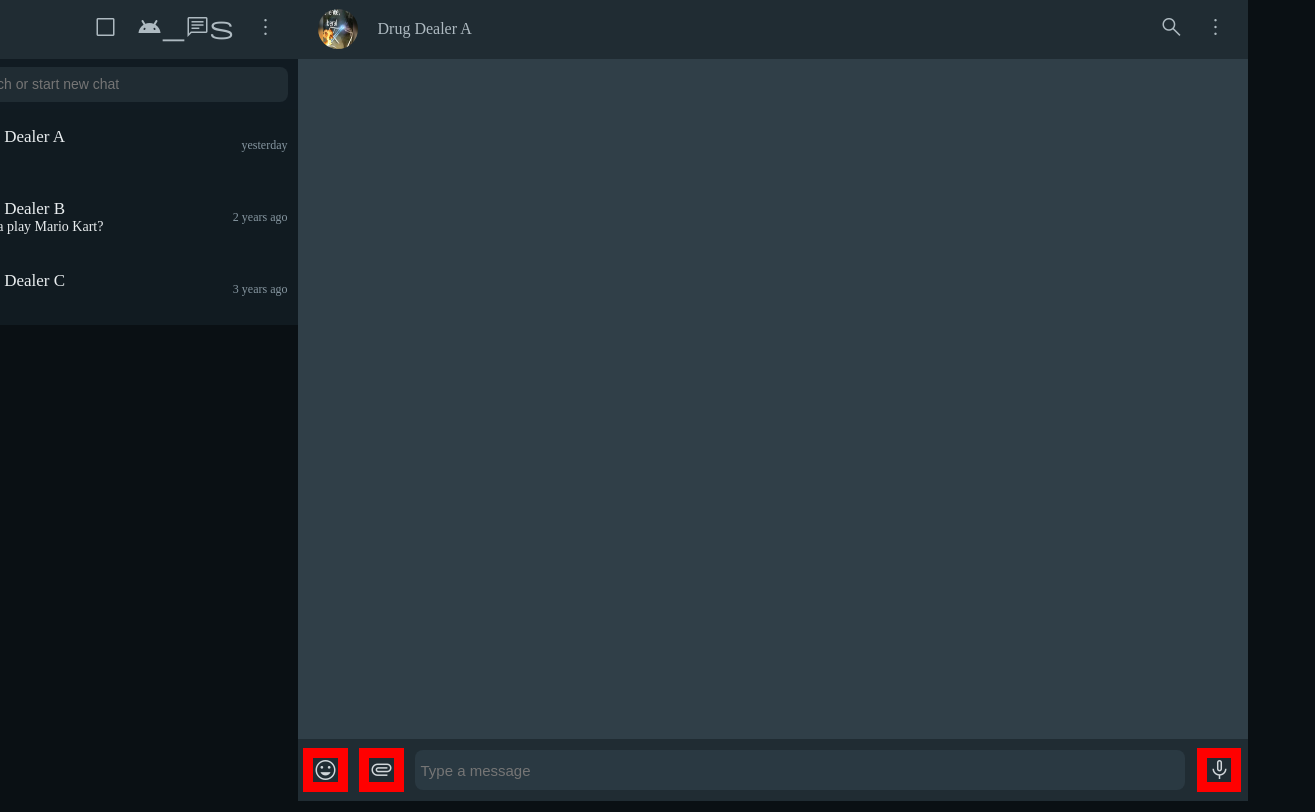
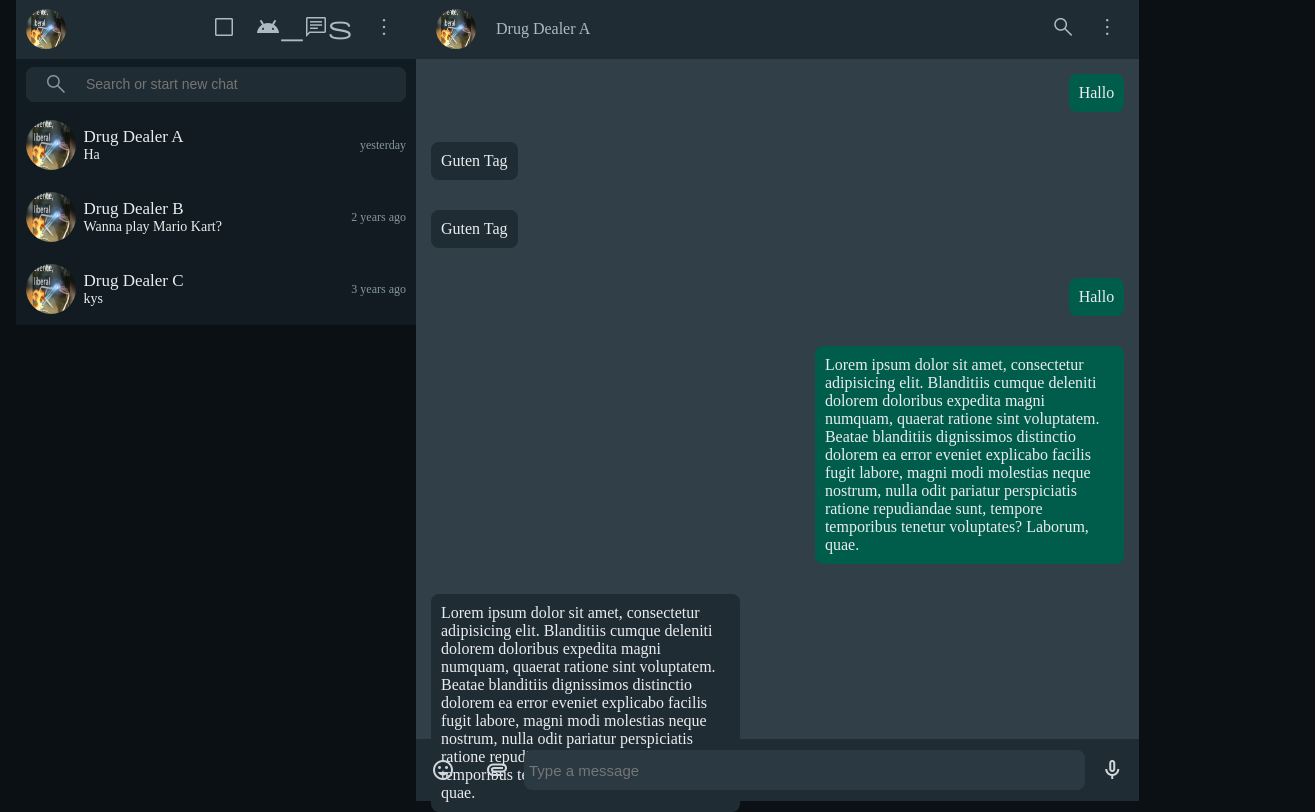
Before and after one commit to Anthony1x/chat-harder, an Angular app: page / in a window 1280 px wide. Shown: the whole page, 1315 px wide, since content can reach past the window. Built offline with nearby package versions, Linux system fonts and the light colour scheme; no server answers.

Commit message:
Fixed input styling, refactored search into its own component and added chat messages

```diff
--- a/src/app/app.component.html
+++ b/src/app/app.component.html
@@ -7,5 +7,6 @@
   <div class="content">
     <ch-chat-window-header></ch-chat-window-header>
     <ch-chat-window></ch-chat-window>
+    <ch-chat-input></ch-chat-input>
   </div>
 </div>
--- a/src/app/app.module.ts
+++ b/src/app/app.module.ts
@@ -7,10 +7,11 @@ import {ChatsOverviewComponent} from './chats-overview/chats-overview.component'
 import {ChatWindowComponent} from './chat-window/chat-window.component'
 import {SearchComponent} from './search/search.component'
 import {SidebarTopComponent} from './sidebar-top/sidebar-top.component'
-import {ChatWindowHeaderComponent} from './chat-window-header/chat-window-header.component'
+import {ChatWindowHeaderComponent} from './chat-window-header/chat-window-header.component';
+import { ChatInputComponent } from './chat-input/chat-input.component'
 
 @NgModule({
-  declarations: [AppComponent, ChatsOverviewComponent, ChatWindowComponent, SearchComponent, SidebarTopComponent, ChatWindowHeaderComponent],
+  declarations: [AppComponent, ChatsOverviewComponent, ChatWindowComponent, SearchComponent, SidebarTopComponent, ChatWindowHeaderComponent, ChatInputComponent],
   imports: [BrowserModule, AppRoutingModule],
   providers: [],
   bootstrap: [AppComponent],
--- /dev/null
+++ b/src/app/chat-input/chat-input.component.html
@@ -0,0 +1,6 @@
+<div class="search">
+  <span class="material-symbols-outlined">mood</span>
+  <span class="material-symbols-outlined">attachment</span>
+  <input type="text" placeholder="Type a message">
+  <span class="material-symbols-outlined">mic</span>
+</div>
--- /dev/null
+++ b/src/app/chat-input/chat-input.component.scss
@@ -0,0 +1,23 @@
+input {
+  height: 30px;
+  border: 0;
+  padding: 5px;
+  width: 100%;
+  background-color: #2A3942;
+  border-radius: 8px;
+  font-size: 15px;
+  color: #D1D7DB;
+  outline: none;
+}
+.search {
+  display: flex;
+  width: 100%;
+  height: 62px;
+  color: #D1D7DB;
+  background-color: #202C33;
+  align-items: center;
+
+  span{
+    margin: 0 15px;
+  }
+}
--- /dev/null
+++ b/src/app/chat-input/chat-input.component.ts
@@ -0,0 +1,15 @@
+import { Component, OnInit } from '@angular/core';
+
+@Component({
+  selector: 'ch-chat-input',
+  templateUrl: './chat-input.component.html',
+  styleUrls: ['./chat-input.component.scss']
+})
+export class ChatInputComponent implements OnInit {
+
+  constructor() { }
+
+  ngOnInit(): void {
+  }
+
+}
--- a/src/app/chat-window-header/chat-window-header.component.scss
+++ b/src/app/chat-window-header/chat-window-header.component.scss
@@ -1,7 +1,6 @@
 .container {
   display: flex;
   height: 60px;
-  width: 950px;
   background-color: #202C33;
   align-items: center;
   justify-content: space-between;
--- a/src/app/chat-window/chat-window.component.html
+++ b/src/app/chat-window/chat-window.component.html
@@ -1,11 +1,10 @@
 <div class="container">
   <div class="chat-window">
-
-  </div>
-  <div class="search">
-    <span class="material-symbols-outlined">mood</span>
-    <span class="material-symbols-outlined">attachment</span>
-    <input type="text" placeholder="Type a message">
-    <span class="material-symbols-outlined">mic</span>
+    <p class="chatter master">Hallo</p>
+    <p class="chatter slave">Guten Tag</p>
+    <p class="chatter slave">Guten Tag</p>
+    <p class="chatter master">Hallo</p>
+    <p class="chatter master">Lorem ipsum dolor sit amet, consectetur adipisicing elit. Blanditiis cumque deleniti dolorem doloribus expedita magni numquam, quaerat ratione sint voluptatem. Beatae blanditiis dignissimos distinctio dolorem ea error eveniet explicabo facilis fugit labore, magni modi molestias neque nostrum, nulla odit pariatur perspiciatis ratione repudiandae sunt, tempore temporibus tenetur voluptates? Laborum, quae.</p>
+    <p class="chatter slave">Lorem ipsum dolor sit amet, consectetur adipisicing elit. Blanditiis cumque deleniti dolorem doloribus expedita magni numquam, quaerat ratione sint voluptatem. Beatae blanditiis dignissimos distinctio dolorem ea error eveniet explicabo facilis fugit labore, magni modi molestias neque nostrum, nulla odit pariatur perspiciatis ratione repudiandae sunt, tempore temporibus tenetur voluptates? Laborum, quae.</p>
   </div>
 </div>
--- a/src/app/chat-window/chat-window.component.scss
+++ b/src/app/chat-window/chat-window.component.scss
@@ -3,37 +3,31 @@
 }
 
 .chat-window {
+  display: flex;
+  flex-direction: column;
   height: 85vh;
   background-color: #303f48;
 }
 
-.search {
+.chatter {
   display: flex;
-  width: 100%;
-  height: 62px;
-  color: #D1D7DB;
-  background-color: #202C33;
-  justify-content: space-around;
   align-items: center;
-
-  input {
-    height: 30px;
-    border: 0;
-    padding: 5px;
-    width: 80%;
-    background-color: #2A3942;
-    border-radius: 8px;
-    font-size: 15px;
-    color: #D1D7DB;
-    outline: none;
-  }
-
-  span {
-    border: 10px solid red; //debug
-  }
-
+  margin: 15px;
+  max-width: 40%;
+  padding: 10px;
+  border-radius: 8px;
+  color: #e9edef;
 }
 
+.master {
+  background-color: #005c4b;
+  align-self: flex-end;
+}
+
+.slave {
+  background-color: #202c33;
+  align-self: flex-start;
+}
 
 .material-symbols-outlined {
   font-variation-settings: 'FILL' 0,
--- a/src/styles.scss
+++ b/src/styles.scss
@@ -10,6 +10,7 @@ body {
   height: 100vh;
   display: grid;
   place-content: center;
+  margin: 0 1em;
 }
 
 img {
```
Also changed, not shown: 1 other file (tests, documents, lock files or other folders).
